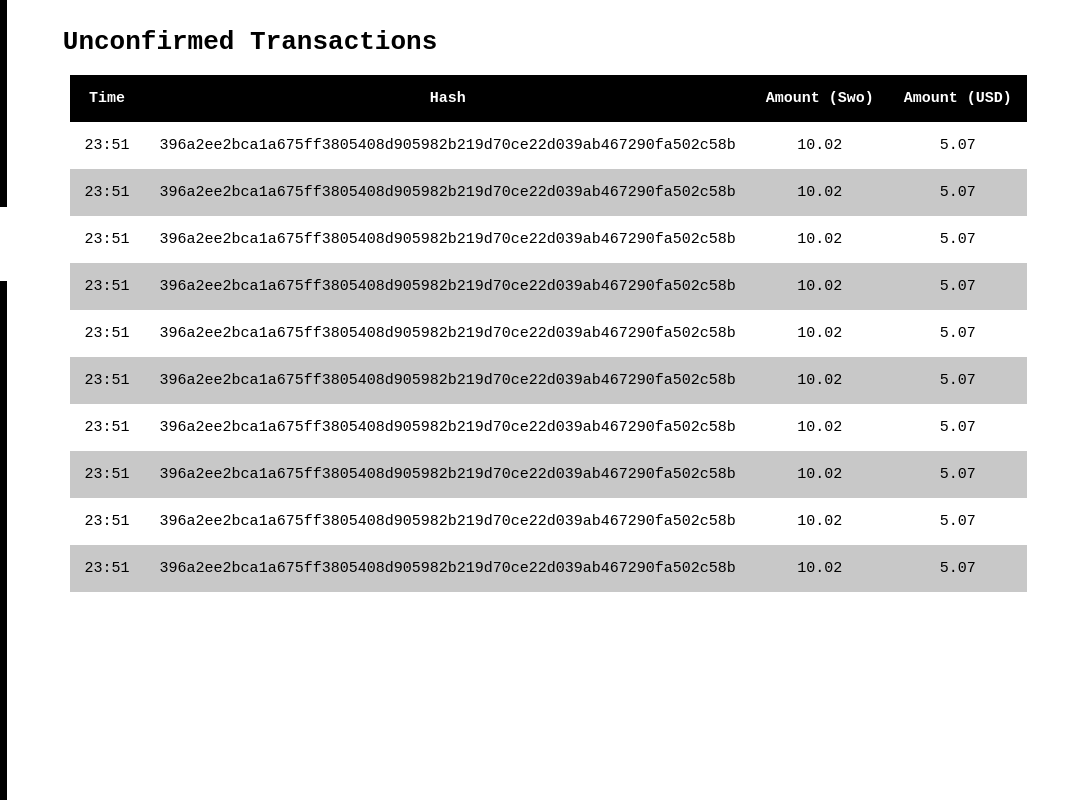
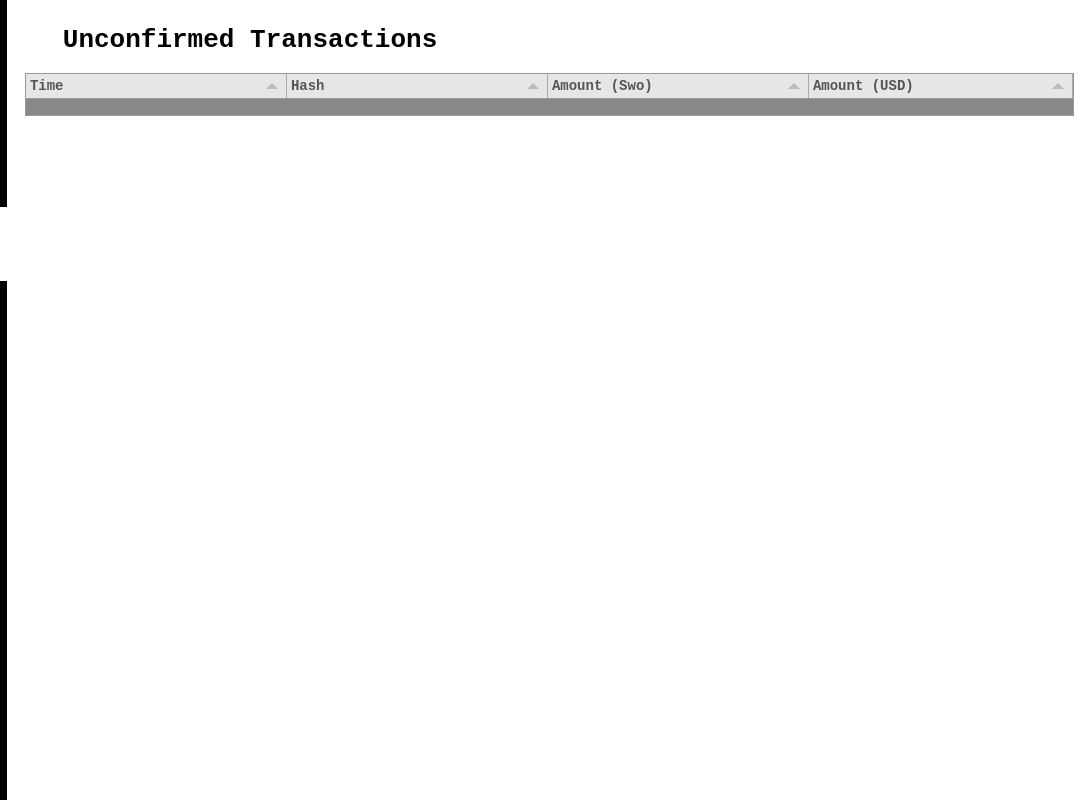
Before and after one commit to ryanmurf9/Swocoin, a plain HTML site: page unconfirmed-transactions.html in a window 1280 px wide. Shown: the full height of the page, 198-1280 px from the left. Drawn offline with Linux system fonts and the light colour scheme.

Commit message:
Integrated Tabulator into Transactions Page

```diff
--- a/unconfirmed-transactions.html
+++ b/unconfirmed-transactions.html
@@ -15,6 +15,9 @@
     </style>
 <link rel="stylesheet" href="stylesheets/ledgertable.css">
 <link rel="stylesheet" href="stylesheets/sidenav.css">
+<link href="scripts/tabulator-master/dist/css/tabulator.min.css" rel="stylesheet">
+<script type="text/javascript" src="scripts/tabulator-master/dist/js/tabulator.min.js"></script>
+
 
 <div class="sidenav">
     <a href="index.html">
@@ -24,81 +27,22 @@
     <a href="blocks.html" class = "sidelink">Blocks</a>
     <a href="liveprice.html" class = "sidelink">Live Price</a>
     </div>
+
 <h1 class="titleheader">Unconfirmed Transactions</h1>
-<div class="table-wrapper" style = "padding-left: 15%;">
-    <table class="fl-table">
-        <thead>
-        <tr>
-            <th>Time</th>
-            <th>Hash</th>
-            <th>Amount (Swo)</th>
-            <th>Amount (USD)</th>
-        </tr>
-        </thead>
-        <tbody>
-        <tr>
-            <td>23:51</td>
-            <td>396a2ee2bca1a675ff3805408d905982b219d70ce22d039ab467290fa502c58b</td>
-            <td>10.02</td>
-            <td>5.07</td>
-        </tr>
-        <tr>
-            <td>23:51</td>
-            <td>396a2ee2bca1a675ff3805408d905982b219d70ce22d039ab467290fa502c58b</td>
-            <td>10.02</td>
-            <td>5.07</td>
-        </tr>
-        <tr>
-            <td>23:51</td>
-            <td>396a2ee2bca1a675ff3805408d905982b219d70ce22d039ab467290fa502c58b</td>
-            <td>10.02</td>
-            <td>5.07</td>
-        </tr>
-        <tr>
-            <td>23:51</td>
-            <td>396a2ee2bca1a675ff3805408d905982b219d70ce22d039ab467290fa502c58b</td>
-            <td>10.02</td>
-            <td>5.07</td>
-        </tr>
-        <tr>
-            <td>23:51</td>
-            <td>396a2ee2bca1a675ff3805408d905982b219d70ce22d039ab467290fa502c58b</td>
-            <td>10.02</td>
-            <td>5.07</td>
-        </tr>
-        <tr>
-            <td>23:51</td>
-            <td>396a2ee2bca1a675ff3805408d905982b219d70ce22d039ab467290fa502c58b</td>
-            <td>10.02</td>
-            <td>5.07</td>
-        </tr>
-        <tr>
-            <td>23:51</td>
-            <td>396a2ee2bca1a675ff3805408d905982b219d70ce22d039ab467290fa502c58b</td>
-            <td>10.02</td>
-            <td>5.07</td>
-        </tr>
-        <tr>
-            <td>23:51</td>
-            <td>396a2ee2bca1a675ff3805408d905982b219d70ce22d039ab467290fa502c58b</td>
-            <td>10.02</td>
-            <td>5.07</td>
-        </tr>
-        <tr>
-            <td>23:51</td>
-            <td>396a2ee2bca1a675ff3805408d905982b219d70ce22d039ab467290fa502c58b</td>
-            <td>10.02</td>
-            <td>5.07</td>
-        </tr>
-        <tr>
-            <td>23:51</td>
-            <td>396a2ee2bca1a675ff3805408d905982b219d70ce22d039ab467290fa502c58b</td>
-            <td>10.02</td>
-            <td>5.07</td>
-        </tr>
-        <tbody>
-    </table>
-</div>
+<div id="example-table" style="width: 83%; float: right;"></div>
 
-
+<script>
+var table = new Tabulator("#example-table", {
+height: false,// set height of table (in CSS or here), this enables the Virtual DOM and improves render speed dramatically (can be any valid css height value)
+ layout:"fitColumns", //fit columns to width of table (optional)
+ responsiveLayout: true,
+ columns:[ //Define Table Columns
+ {title:"Time", field:"time", align:"center"},
+ {title:"Hash", field:"hash", align:"center"},
+ {title:"Amount (Swo)", field:"amountSwo", align:"center"},
+ {title:"Amount (USD)", field:"amountUSD", align:"center"},
+],
+});
+</script>
 </body>
+</body>
```
Also changed, not shown: blocks.html (+1 -1 lines).
